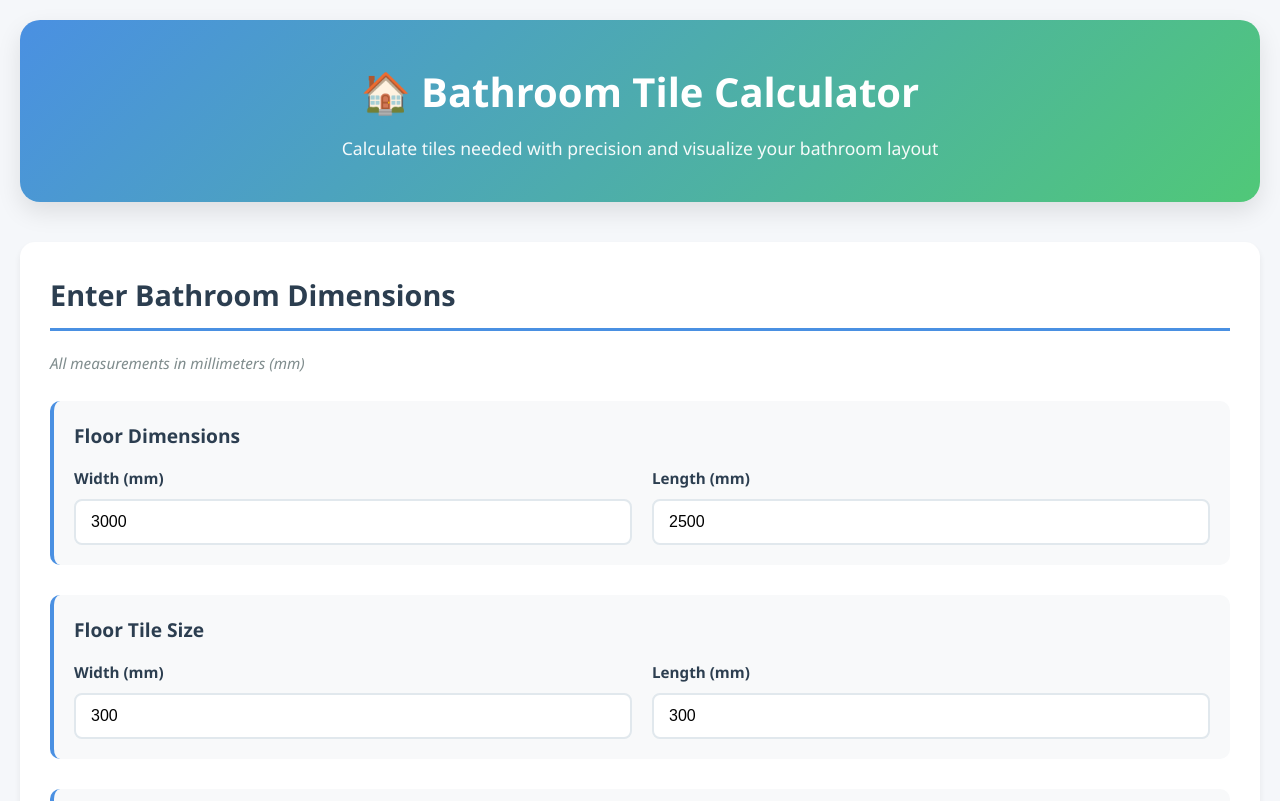
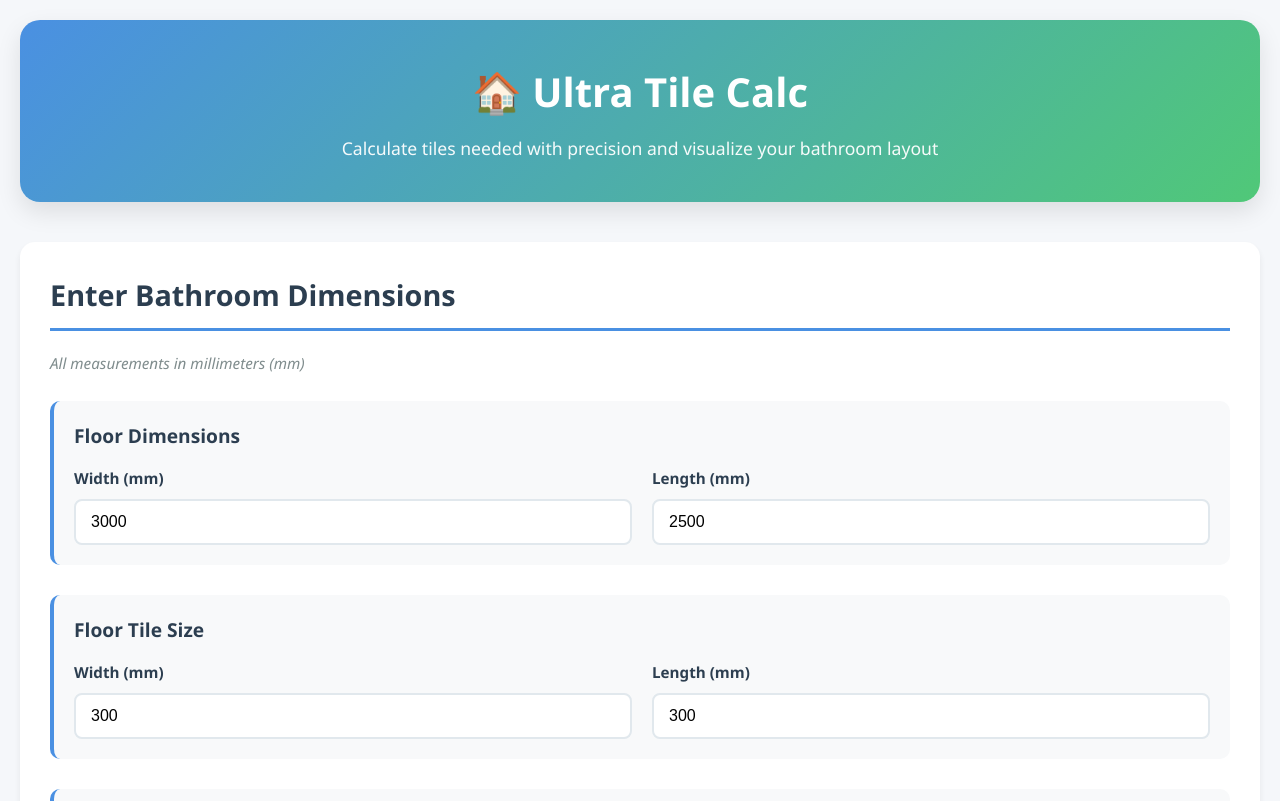
Before and after one commit to nakov/AI-Assited-Coding, a plain HTML site: page bathroom-tile-calc/index.html in a window 1280 px wide. Shown: the top 801 px of the page. Drawn offline with Linux system fonts and the light colour scheme.

Commit message:
changel app name

```diff
--- a/bathroom-tile-calc/index.html
+++ b/bathroom-tile-calc/index.html
@@ -3,13 +3,13 @@
 <head>
     <meta charset="UTF-8">
     <meta name="viewport" content="width=device-width, initial-scale=1.0">
-    <title>Bathroom Tile Calculator</title>
+    <title>Ultra Tile Calc</title>
     <link rel="stylesheet" href="styles.css">
 </head>
 <body>
     <div class="container">
         <header>
-            <h1>🏠 Bathroom Tile Calculator</h1>
+            <h1>🏠 Ultra Tile Calc</h1>
             <p class="subtitle">Calculate tiles needed with precision and visualize your bathroom layout</p>
         </header>
 
```
Also changed, not shown: 1 other file.
